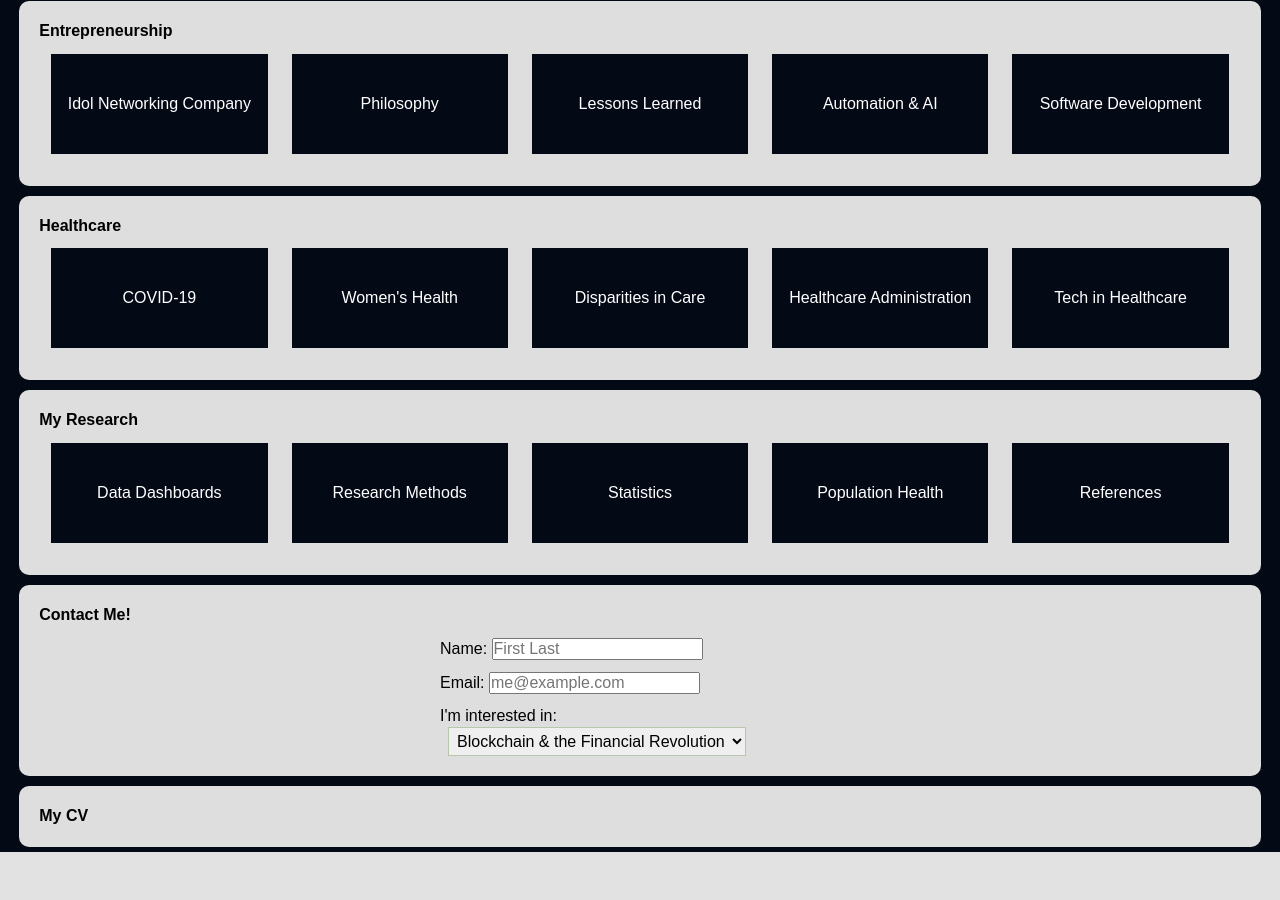
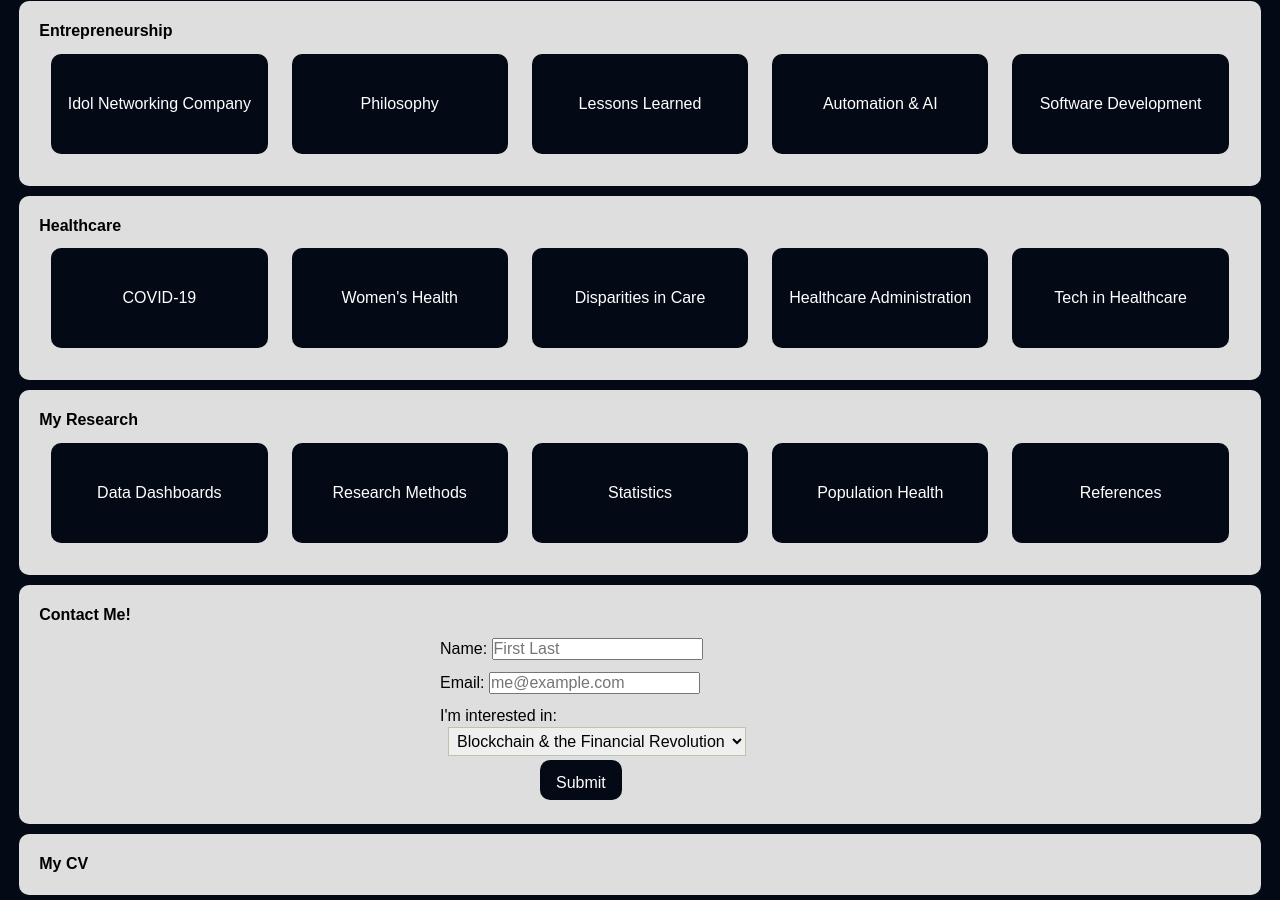
Before and after one commit to smeske10/Homework2, a plain HTML site: page index.html in a window 1280 px wide. Shown: the part 1271-2171 px from the top of the page. Before the commit the page ends 2123 px from the top, so only its background shows below. Drawn offline with Linux system fonts and the light colour scheme.

Commit message:
Added submit button to form

```diff
--- a/assets/style.css
+++ b/assets/style.css
@@ -120,9 +120,6 @@ main {
     background-color: var(--dark);
 }
 
-h2 {
-}
-
 p {
     margin-top: 12px;
 }
@@ -178,6 +175,7 @@ p {
     margin: 1%;
     background-color: var(--dark);
     color: white;
+    border-radius: 10px;
 }
 
 .article-flexbox-button:hover {
@@ -188,6 +186,26 @@ p {
 .article-flexbox-button:active {
     color: var(--popFade);
     box-shadow: inset -5px -5px 3px var(--popFade);
+}
+
+.article-flexbox-button-submit {
+    height:40px;
+    min-width: 18%;
+    margin: 1%;
+    margin-left: 100px;
+    background-color: var(--dark);
+    color: white;
+    border-radius: 10px;
+}
+
+.article-flexbox-button-submit:hover {
+    box-shadow: 5px 5px 2px var(--pop);
+    color: var(--pop);
+}
+
+.article-flexbox-button-submit:active {
+    color: var(--popFade);
+    box-shadow: inset -2px -2px 1px var(--popFade);
 }
 
 .interests #contactMe {
--- a/index.html
+++ b/index.html
@@ -38,6 +38,7 @@
             <p class="banner-container">The world as we know it continues to evolve and grow exponentially -
                 tech, finance, business, healthcare and </p>
         </div>
+
         <section class="interests" id="#about">
             <h2>About Me</h2>
                 <p>Hello, my name is Sam Meske. I'm a 29-year-old medical department manager, founder of two startups, a crypto-entusiast, and a software engineer from Philadelphia, PA.
@@ -113,6 +114,7 @@
                         <option>Research</option>
                     </select>
                 </p>
+                <button class="article-flexbox-button-submit">Submit</button>
             </form>
         </section>
 
```
